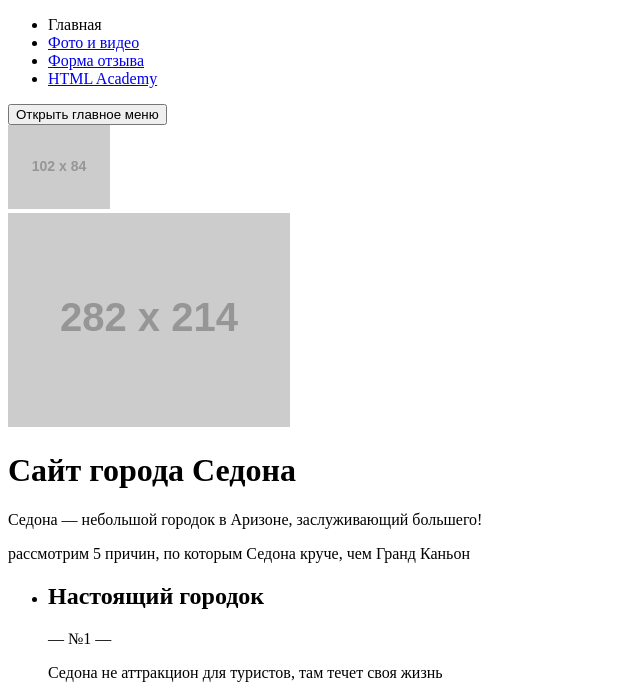
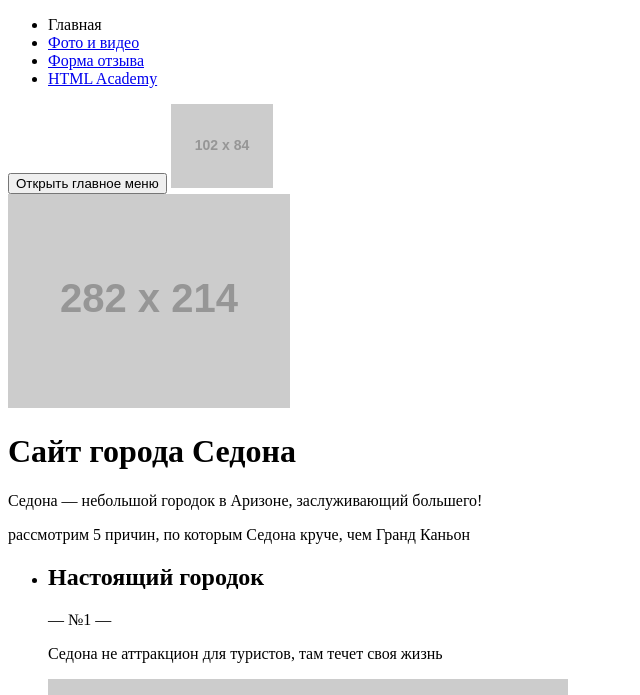
Before and after one commit to St-DenisNikita/383653-sedona-21, a website: page source/index.html in a window 1280 px wide. Shown: the top 695 px of the page, without its empty margins (0-640 px from the left). Drawn offline with Linux system fonts and the light colour scheme; placeholder pictures from the web are drawn by us.

Commit message:
Изменяет структуру главной навигации

```diff
--- a/source/index.html
+++ b/source/index.html
@@ -7,7 +7,7 @@
   <body class="page-body">
     <div class="page-body__wrapper">
       <header class="main-header">
-        <nav class="main-header__navigation main-navigation">
+        <nav class="main-header__navigation main-navigation main-navigation--open main-navigation--close">
           <ul class="main-navigation__list">
             <li class="main-navigation__item">
               <a class="main-navigation__link">Главная</a>
@@ -22,8 +22,8 @@
               <a class="main-navigation__link" href="https://htmlacademy.ru">HTML Academy</a>
             </li>
           </ul>
-          <button class="main-navigation__toggle main-navigation__toggle--open main-navigation__toggle--close" type="button" name="toggle-navigation">Открыть главное меню</button>
         </nav>
+        <button class="main-header__toggle-navigation toggle-navigation toggle-navigation--open toggle-navigation--close" type="button" name="toggle-navigation">Открыть главное меню</button>
         <a class="main-header__logo logo">
           <img class="logo__image" src="https://via.placeholder.com/102x84" alt="Наш логотип">
         </a>
```
